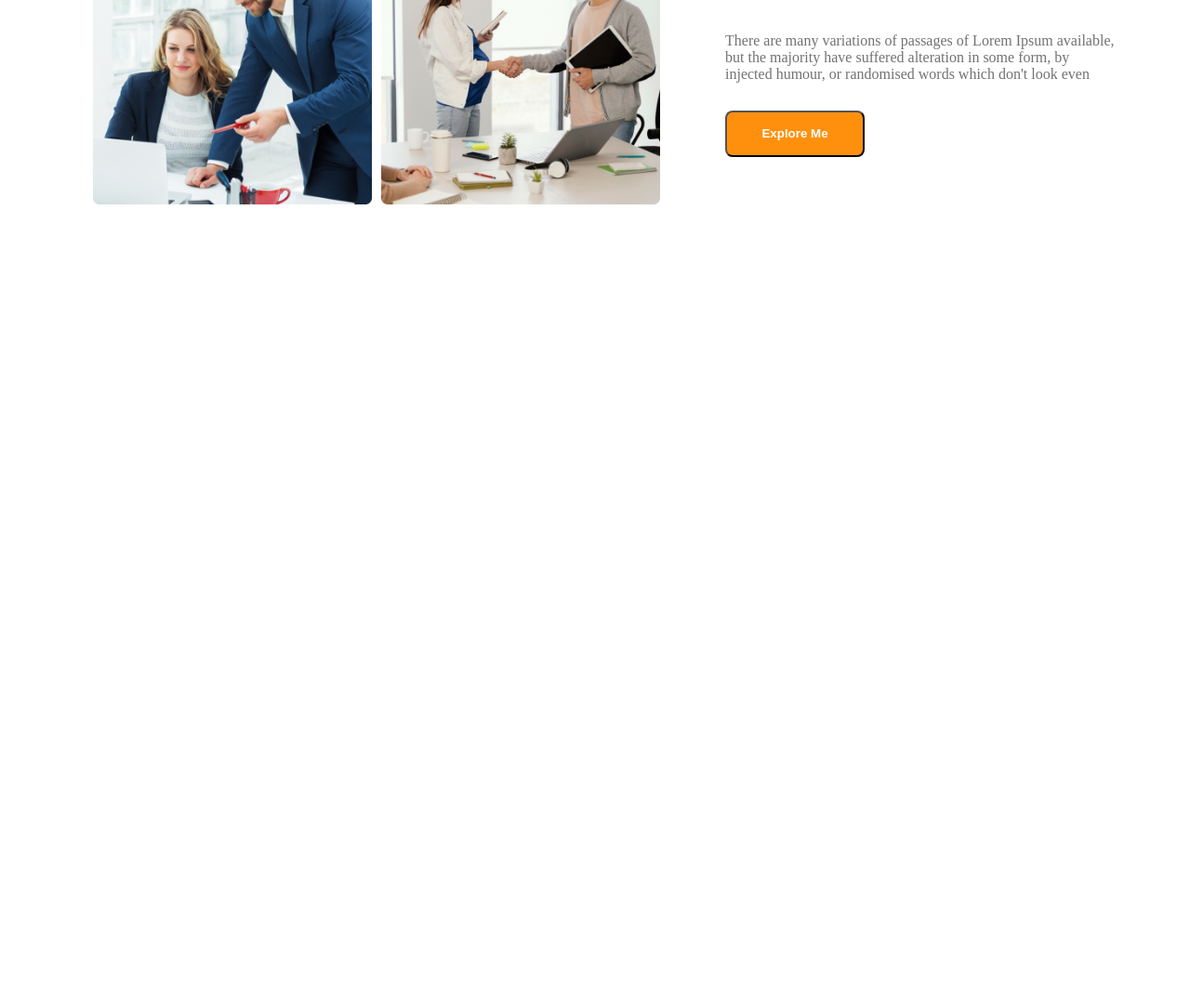
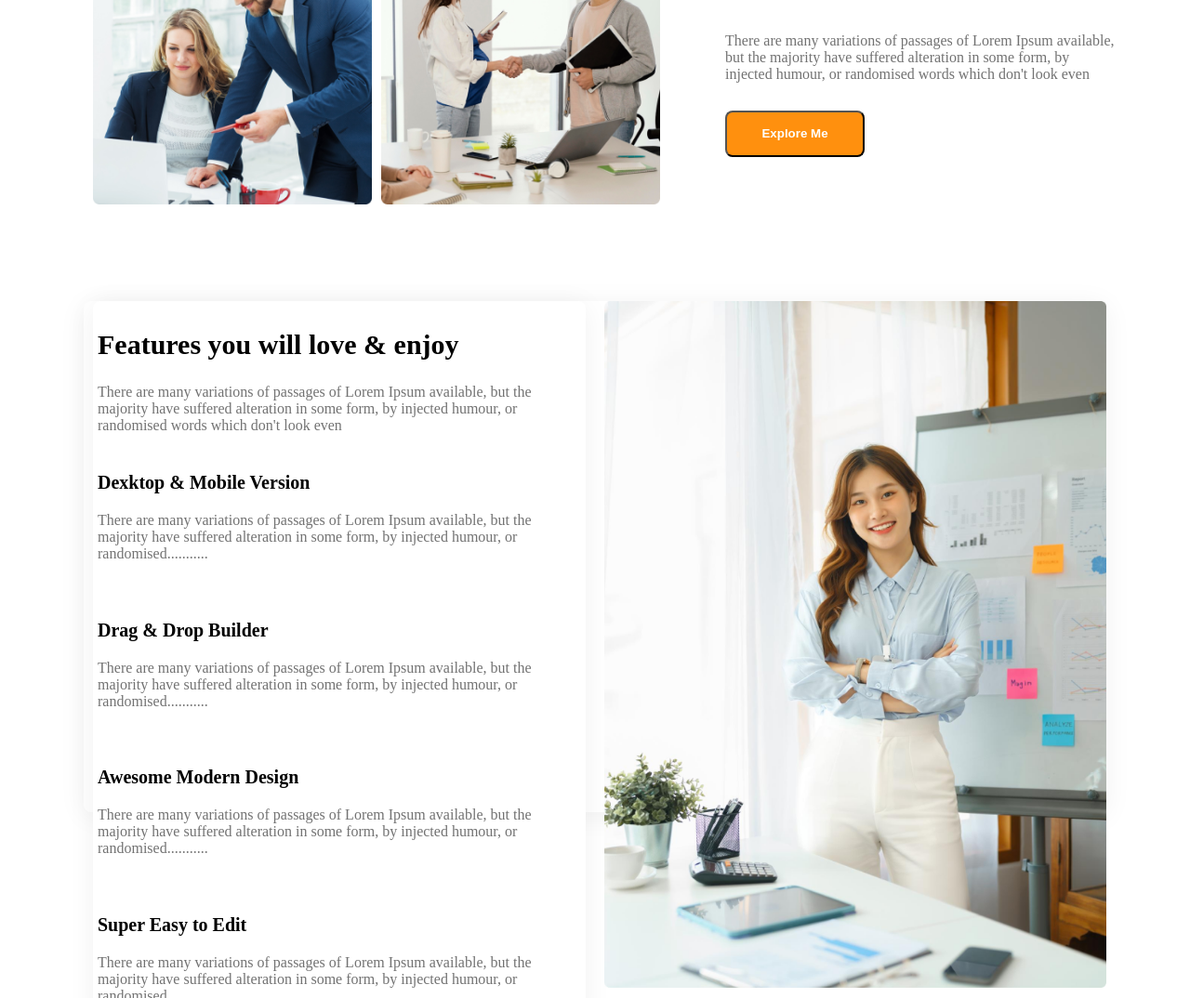
Before and after one commit to Tarekulislam12/architect-website-1, a plain HTML site: page index.html in a window 1280 px wide. Shown: the part 1594-2668 px from the top of the page at 93% size. Before the commit the page ends 1818 px from the top, so only its background shows below. Drawn offline with Linux system fonts and the light colour scheme.

Commit message:
added all

```diff
--- a/index.html
+++ b/index.html
@@ -129,13 +129,65 @@
         color: #727272;
         margin-bottom: 30px;
        }
+       main{
+       display: flex;
+       grid-template-columns: repeat(2, 1fr);
+       column-gap: 10px;
+       }
+       .container-all{
+        display: grid;
+        grid-template-columns: repeat(2,1fr);
+        column-gap: 20px;
+        background-color: white;
+        margin-top: 100px;
+        box-shadow: 0px 4px 30px rgba(0, 0, 0, 0.06);
+        border-radius: 8px;
+
+       }
+       .image-container img{
+        width: 100%;
+        height: 95%;
+
+        }
+       .contain-info{
+        display: grid;
+        grid-template-rows: repeat(4, 1fr);
+        row-gap: 5px;
+        background-color: #FFFFFF;
+        border: 5px solid white;
+        box-shadow: 0px 4px 30px rgba(0, 0, 0, 0.06);
+        border-radius: 8px;
+        margin-left: 10px;
+
+
+       }
+       main{
+        width: 1100px;
+        height: 650px;
+       }
+       .contain-info p{
+        color: #727272;
+       }
+       .contain-info h3{
+        font-weight: 600;
+        font-size: 20px;
+       }
+       .contain-info h1{
+        font-weight: 700;
+        font-size: 30px;
+
+       }
+
+
+
 
 
        @media  screen and (max-width: 576px) {
 
         header{
+
+            margin-left: 25px;
             background-color: #FFFFFF;
-            margin-left: 25px;
 
         }
 
@@ -166,7 +218,7 @@
             width: 300px;
 
            }
-         .brand{
+        .brand{
         width: 600px;
         height: 200px;
         margin-top: 150px;
@@ -201,8 +253,25 @@
         width: 100%;
         margin-left: 50px;
        }
+       .contain-info{
+        height: 400px;
+        width: 280px;
+        margin-left: 10px;
+       }
 
+       .container-all{
+        margin-left: 15px;
+       }
+       .container-all{
+        display: flex;
+        flex-direction: column-reverse;
+        margin-top: 1000px;
+       }
 
+        .image-container img{
+        width: 50%;
+        height: 50%;
+        margin-top: 500px;}
 
     }
 
@@ -262,5 +331,54 @@
             </div>
         </div>
     </section>
+    <section>
+        <main>
+            <div class="container-all">
+
+
+
+
+
+
+                  <div class="contain-info">
+                    <div>
+                            <h1>Features you will love & enjoy</h1>
+                            <p>There are many variations of passages of Lorem Ipsum available, but the majority have suffered alteration in some form, by injected humour, or randomised words which don't look even</p>
+                        </div>
+
+
+
+                        <div>
+                            <h3>Dexktop & Mobile Version</h3>
+                            <p>There are many variations of passages of Lorem Ipsum available, but the majority have suffered alteration in some form, by injected humour, or randomised...........</p>
+                        </div>
+
+
+                        <div>
+                            <h3>Drag & Drop Builder</h3>
+                            <p>There are many variations of passages of Lorem Ipsum available, but the majority have suffered alteration in some form, by injected humour, or randomised...........</p>
+                        </div>
+
+                        <div>
+                            <h3>Awesome Modern Design</h3>
+                            <p>There are many variations of passages of Lorem Ipsum available, but the majority have suffered alteration in some form, by injected humour, or randomised...........</p>
+                        </div>
+
+                        <div>
+                            <h3>Super Easy to Edit</h3>
+                            <p>There are many variations of passages of Lorem Ipsum available, but the majority have suffered alteration in some form, by injected humour, or randomised...........</p>
+                       </div>
+
+
+                  </div>
+
+                <div class="image-container">
+                    <img src="images/architect.png" alt="">
+
+
+                </div>
+        </div>
+        </main>
+    </section>
 </body>
 </html>
```
